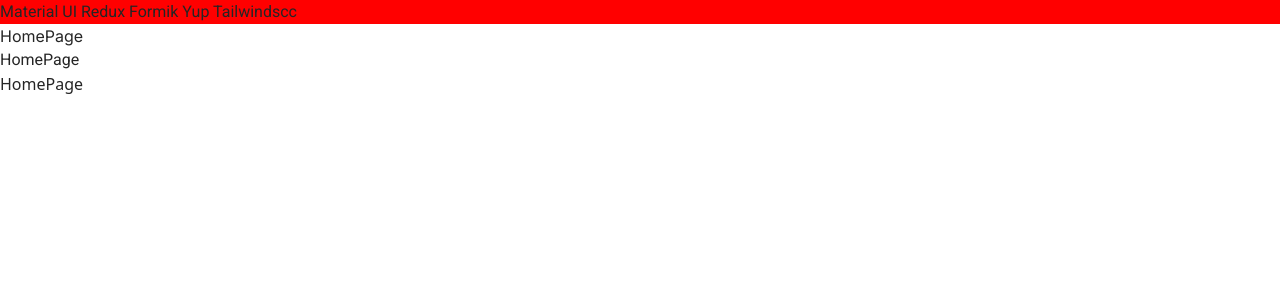
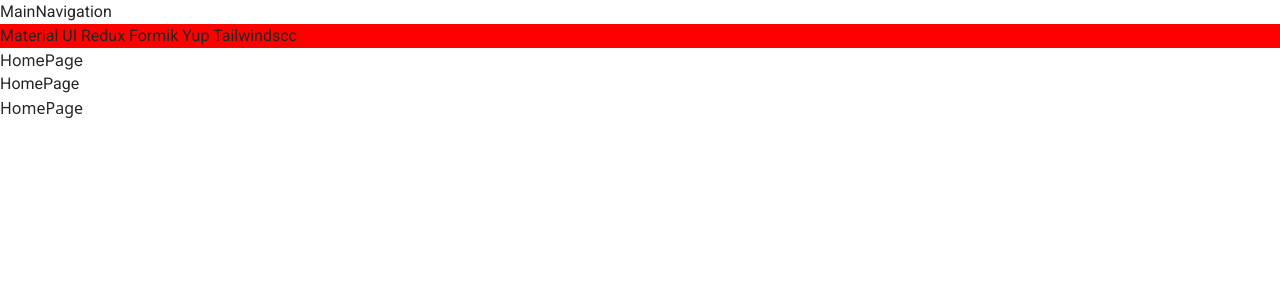
Before and after one commit to s-h-a-k-o/buying-apartment, a Next.js app: page / in a window 1280 px wide. Shown: the top 300 px of the page. Built offline with nearby package versions, Linux system fonts and the light colour scheme.

Commit message:
adding components

```diff
--- /dev/null
+++ b/src/components/layout/layout.tsx
@@ -0,0 +1,18 @@
+import { FC } from "react";
+import { ReactNode } from "react";
+import MainNavigation from "./mainNavigation/mainNavigation";
+
+interface ChildrenType {
+  children: ReactNode;
+}
+
+const Layout: FC<ChildrenType> = ({ children }) => {
+  return (
+    <>
+      <MainNavigation />
+      <main>{children}</main>
+    </>
+  );
+};
+
+export default Layout;
--- /dev/null
+++ b/src/components/layout/mainNavigation/mainNavigation.tsx
@@ -0,0 +1,7 @@
+import { FC } from "react";
+
+const MainNavigation: FC = () => {
+  return <div>MainNavigation</div>;
+};
+
+export default MainNavigation;
--- a/src/pages/_app.tsx
+++ b/src/pages/_app.tsx
@@ -1,6 +1,12 @@
-import '@/styles/globals.css'
-import type { AppProps } from 'next/app'
+import Layout from "@/components/layout/layout";
+import "@/styles/globals.css";
+import type { AppProps } from "next/app";
 
 export default function App({ Component, pageProps }: AppProps) {
-  return <Component {...pageProps} />
+  return (
+    <Layout>
+      {" "}
+      <Component {...pageProps} />{" "}
+    </Layout>
+  );
 }
```
